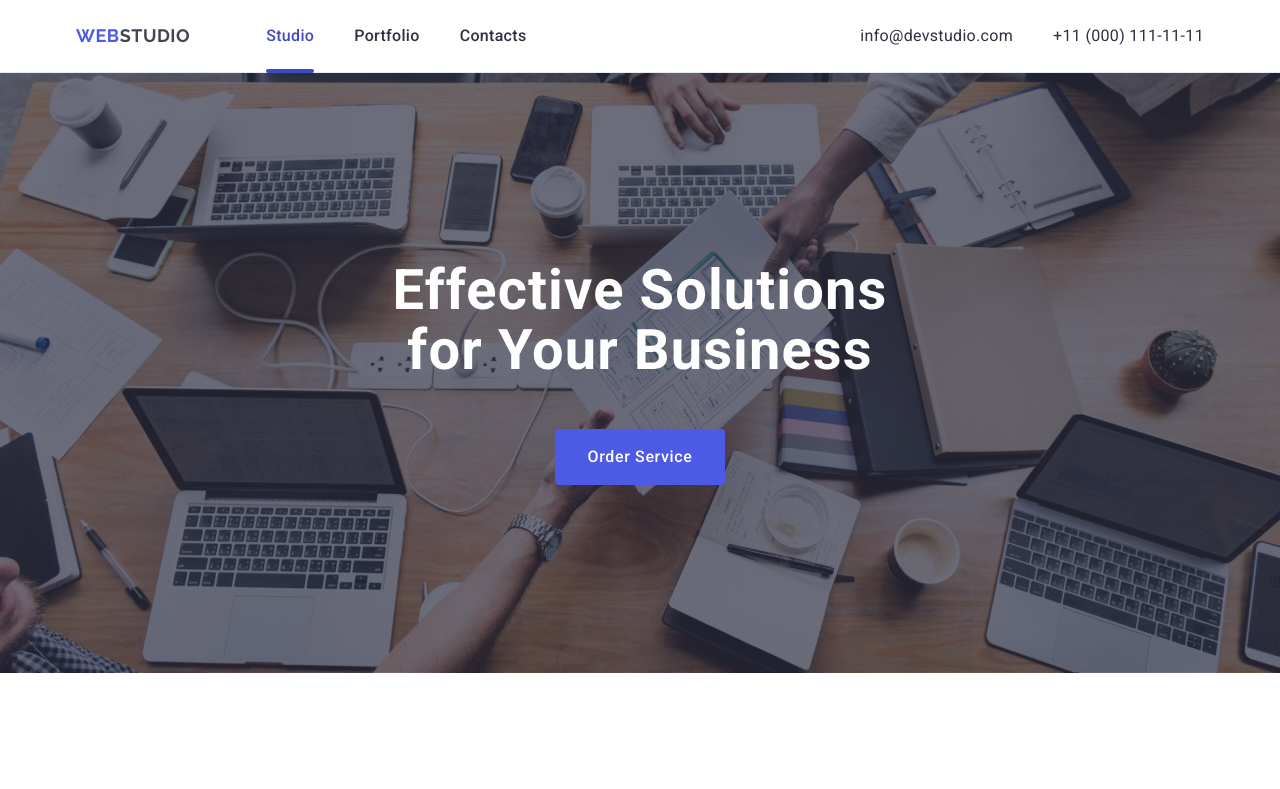
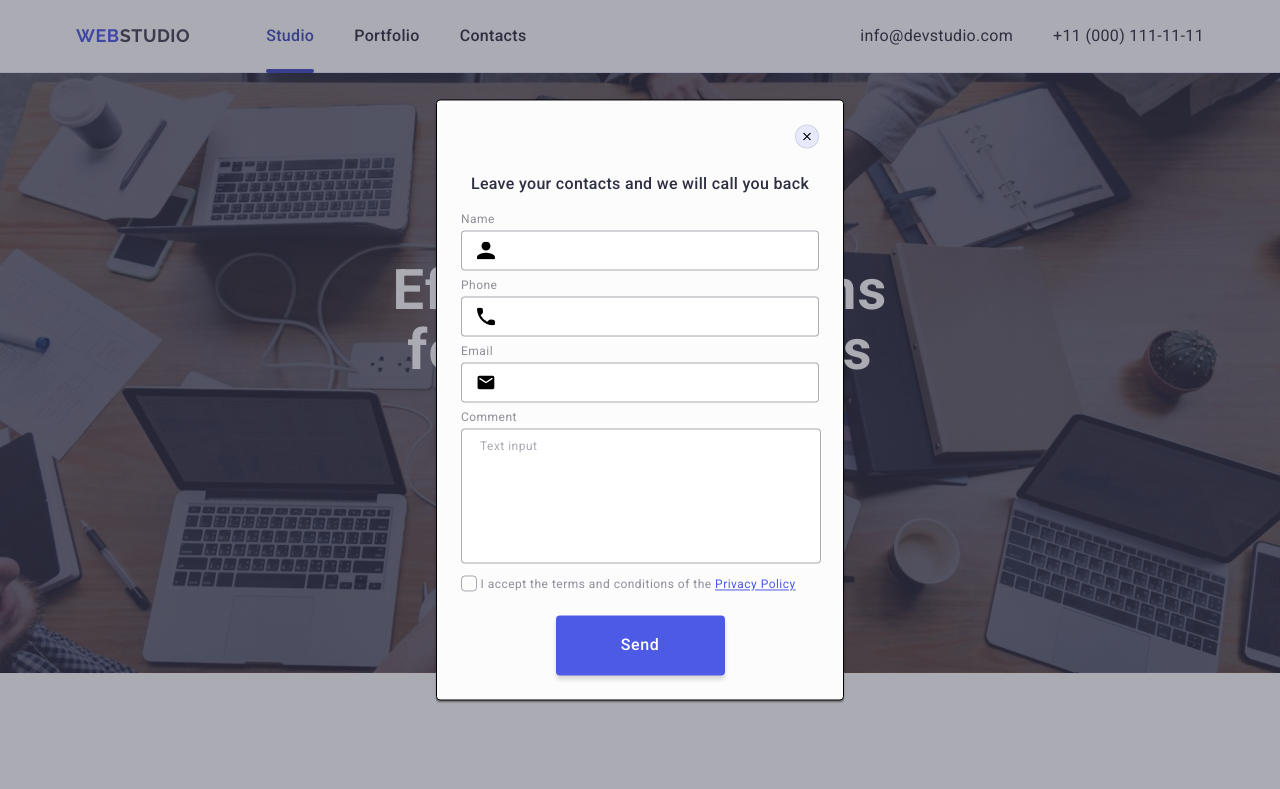
Before and after one commit to t-matveentsev/goit-markup-hw-05, a plain HTML site: page index.html in a window 1280 px wide. Shown: the top 789 px of the page. Drawn offline with nearby package versions, Linux system fonts and the light colour scheme.

Commit message:
hw_update_02

```diff
--- a/css/styles.css
+++ b/css/styles.css
@@ -497,7 +497,6 @@ button {
 }
 .form-btn-icon {
   margin-left: 16px;
-  height: 24px;
   fill: white;
 }
 /* #endregion footer */ /* #endregion footer */
@@ -515,7 +514,8 @@ button {
   width: 100vw;
   height: 100vh;
   background-color: rgba(46, 47, 66, 0.4);
-  transition: opacity 300ms ease-in, visibility 300ms ease-in;
+  transition: opacity 250ms cubic-bezier(0.4, 0, 0.2, 1),
+    visibility 250ms cubic-bezier(0.4, 0, 0.2, 1);
 
   opacity: 0;
   visibility: hidden;
@@ -529,42 +529,55 @@ button {
 }
 
 .modal {
+  position: absolute;
+  top: 50%;
+  left: 50%;
+  transform: translate(-50%, -50%) scale(1);
+
   border-radius: 4px;
   border: 1px solid #000;
   background-color: #fcfcfc;
 
-  padding: 24px;
+  padding: 72px 24px 24px 24px;
   width: 408px;
   min-height: 584px;
 
-  box-shadow: 0px 4px 4px 0px rgba(0, 0, 0, 0.25);
+  box-shadow: 0px 1px 1px rgba(0, 0, 0, 0.14), 0px 1px 3px rgba(0, 0, 0, 0.12),
+    0px 2px 1px rgba(0, 0, 0, 0.2);
+  transition: transform 250ms cubic-bezier(0.4, 0, 0.2, 1);
 }
 
 .modal-btn {
+  position: absolute;
+  top: 24px;
+  right: 24px;
+
   display: flex;
   justify-content: center;
   align-items: center;
 
   height: 24px;
   min-width: 24px;
-  border-radius: 50px;
-  margin-left: auto;
-  margin-bottom: 24px;
+  border-radius: 50%;
+  padding: 0;
 
   background-color: #e7e9fc;
   border: 1px solid rgba(0, 0, 0, 0.1);
 
-  transition: backgroud-color 150ms ease-in, fill 150ms ease-in;
+  transition: background-color 250ms cubic-bezier(0.4, 0, 0.2, 1),
+    border 250ms cubic-bezier(0.4, 0, 0.2, 1);
+}
+.close-icon {
+  color: #2e2f42;
+  transition: 250ms cubic-bezier(0.4, 0, 0.2, 1);
 }
 .modal-btn:hover,
-.modal-btn:active {
+.modal-btn:focus {
   background-color: #404bbf;
-  fill: white;
+  fill: #ffffff;
+  border: none;
 }
 
-.close-icon {
-  color: #2e2f42;
-}
 .form-article {
   text-align: center;
   margin-bottom: 16px;
--- a/index.html
+++ b/index.html
@@ -516,8 +516,9 @@
         <div class="form-box">
           <p class="footer-text-media">Subscribe</p>
           <form class="form-subscribe">
-            <label class="email-label" for="email">
+            <label class="email-label" for="subscribe">
               <input
+                id="subscribe"
                 class="footer-form-input"
                 type="email"
                 name="email"
@@ -526,7 +527,7 @@
             </label>
             <button class="form-btn" type="submit">
               Subscribe
-              <svg class="form-btn-icon" width="24" height="20">
+              <svg class="form-btn-icon" width="24" height="24">
                 <use href="./images/icons.svg#icon-send"></use>
               </svg>
             </button>
@@ -536,7 +537,7 @@
     </footer>
 
     <!-- Modal window -->
-    <div class="backdrop">
+    <div class="backdrop is-open">
       <div class="modal">
         <button class="modal-btn" type="button" aria-label="modal close button">
           <svg class="close-icon" width="8" height="8">
@@ -546,7 +547,6 @@
         <p class="form-article">
           Leave your contacts and we will call you back
         </p>
-        <div class="form-box">
         <form>
           <div class="form-wrapper">
             <label class="form-label" for="name"> Name </label>
@@ -571,12 +571,7 @@
           <div class="form-wrapper">
             <label class="form-label" for="email"> Email </label>
             <div class="form-field">
-                <input
-                  class="form-input"
-                  type="email"
-                  name="email"
-                  id="email"
-                />
+              <input class="form-input" type="email" name="email" id="email" />
               <svg class="form-icon" width="18" height="18">
                 <use href="./images/icons.svg#icon-mail"></use>
               </svg>
@@ -613,16 +608,11 @@
             I accept the terms and conditions of the
             <a href="" class="span-privacy">Privacy Policy</a>
           </label>
-            <button
-              class="btn-send"
-              type="submit"
-              aria-label="modal send button"
-            >
+          <button class="btn-send" type="submit" aria-label="modal send button">
             Send
           </button>
         </form>
       </div>
     </div>
-    </div>
   </body>
 </html>
```
Lines whose indentation alone changed are shown as unchanged.
